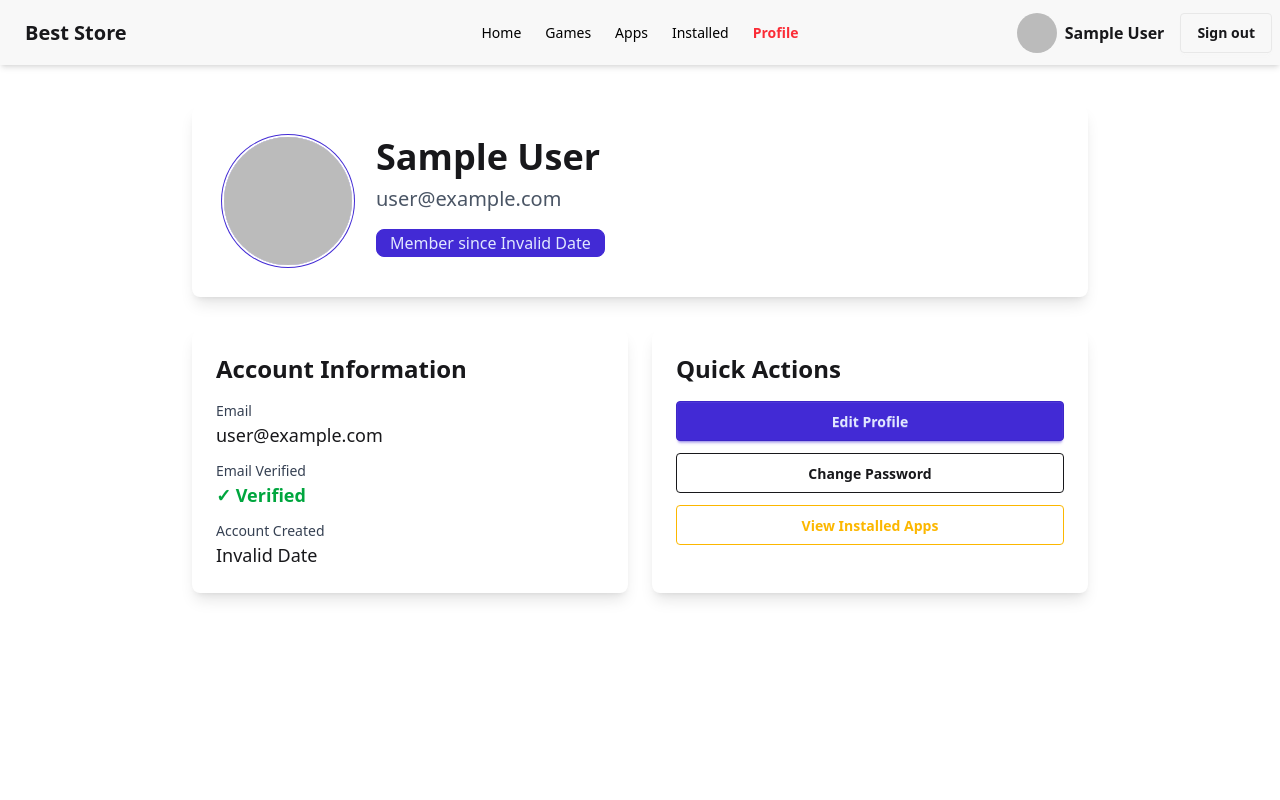
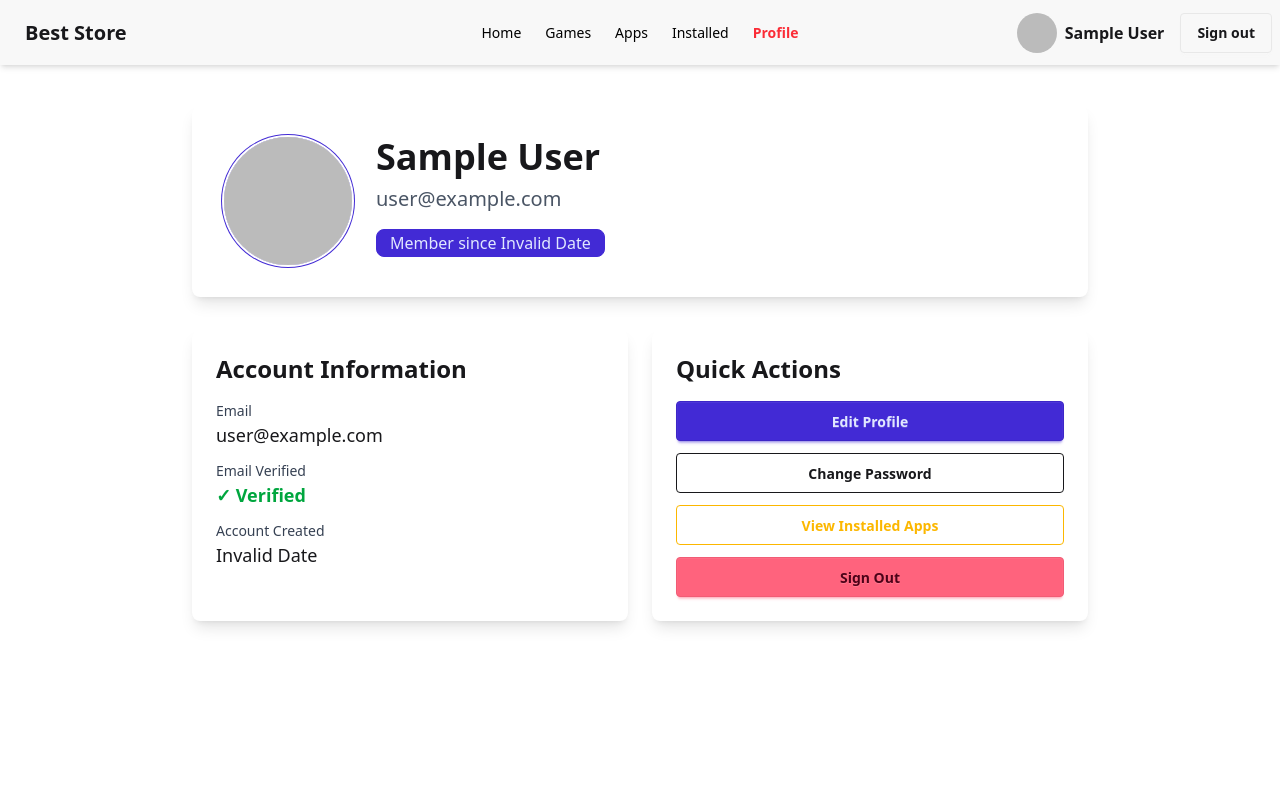
Before and after one commit to RIRony9898/gamehub-game-and-apps-library, a React (Vite) app: page /profile in a window 1280 px wide. Shown: the top 800 px of the page. Built offline with nearby package versions, Linux system fonts and the light colour scheme; no server answers; sample sign-in values are in the browser's storage.

Commit message:
netlify deploy done

```diff
--- a/src/Pages/UserProfile.jsx
+++ b/src/Pages/UserProfile.jsx
@@ -1,30 +1,25 @@
 import { useContext } from "react";
 import { useNavigate } from "react-router";
+import { toast } from "react-toastify";
 import { AuthContext } from "../AuthContexts/AuthContext";
 import Container from "../Components/Container";
 import useTitle from "../Hooks/useTitle";
 
 const UserProfile = () => {
   useTitle("Profile");
-  const { user } = useContext(AuthContext);
+  const { user, signOutUser } = useContext(AuthContext);
   const navigate = useNavigate();
 
-  //   if (!user) {
-  //     return (
-  //       <Container>
-  //         <div className="min-h-screen flex items-center justify-center">
-  //           <div className="text-center">
-  //             <h2 className="text-3xl font-bold mb-4">
-  //               Please sign in to view your profile
-  //             </h2>
-  //             <p className="text-lg text-gray-600">
-  //               You need to be logged in to access this page.
-  //             </p>
-  //           </div>
-  //         </div>
-  //       </Container>
-  //     );
-  //   }
+  const handleSignOut = () => {
+    signOutUser()
+      .then(() => {
+        toast.success("Signed out successfully!");
+        navigate("/");
+      })
+      .catch(() => {
+        toast.error("Failed to sign out. Please try again.");
+      });
+  };
 
   return (
     <Container>
@@ -130,6 +125,12 @@ const UserProfile = () => {
                 >
                   View Installed Apps
                 </button>
+                <button
+                  className="btn btn-error w-full"
+                  onClick={handleSignOut}
+                >
+                  Sign Out
+                </button>
               </div>
             </div>
           </div>
```
Also changed, not shown: 2 other files (tests, documents, lock files or other folders).
